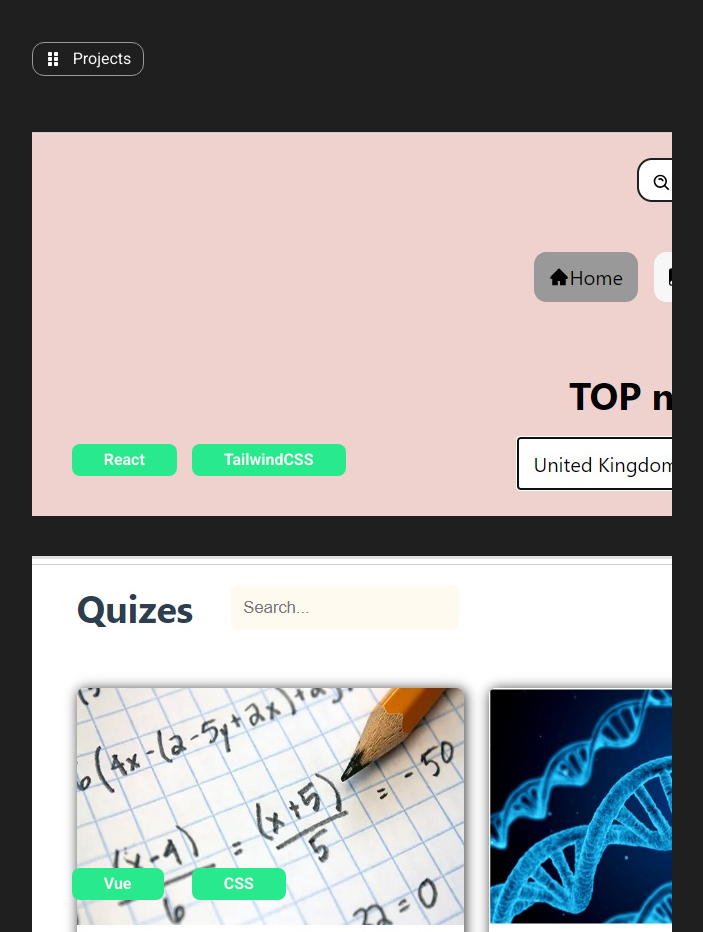
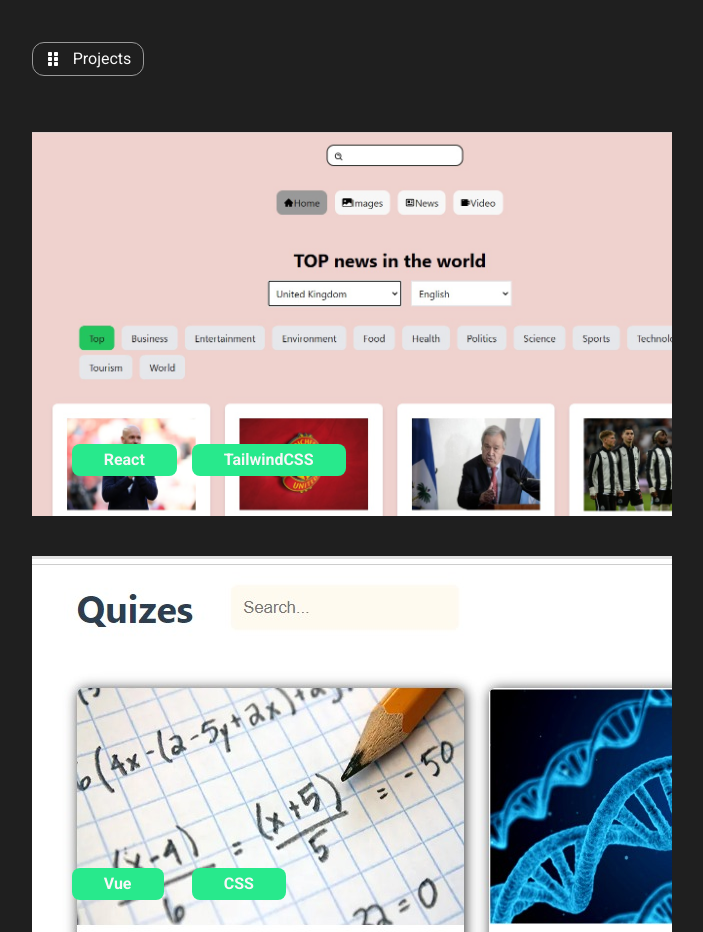
Before and after one commit to Senan747/My-portfolio-2, a React (Vite) app: page / in a window 1280 px wide. Shown: the part 2680-3612 px from the top of the page, without its empty margins (395-1098 px from the left). Built offline with nearby package versions, Linux system fonts and the light colour scheme; a web font is replaced by a local one.

Commit message:
style change

```diff
--- a/src/Components/Projects.jsx
+++ b/src/Components/Projects.jsx
@@ -23,7 +23,7 @@ function Projects() {
           onMouseEnter={() => setIsHover(true)}
           onMouseLeave={() => setIsHover(false)}
       >
-        <div className="bg-web-search-project bg-hover h-96 relative mb-10">
+        <div className="bg-web-search-project  bg-cover h-96 relative mb-10">
           <span className='absolute bottom-10 left-10 bg-gega-green text-gega-white pl-8 pr-8 pt-1 pb-1 font-bold rounded-lg'>React</span>
           <span className='absolute bottom-10 left-40 bg-gega-green text-gega-white pl-8 pr-8 pt-1 pb-1 font-bold rounded-lg'>TailwindCSS</span>
           <div className='w-full h-full absolute bg-gega-green flex items-center justify-center opacity-0 hover:opacity-100 transition duration-1000' style={style}>
```
